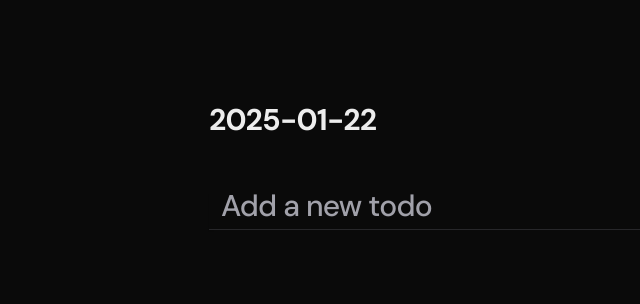
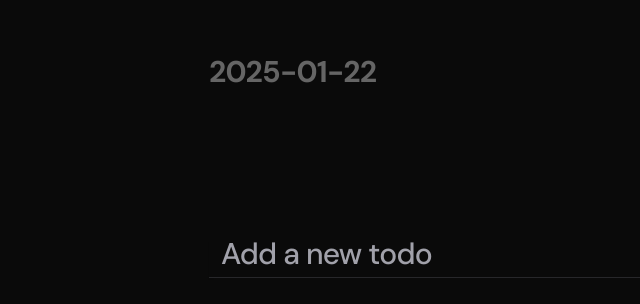
Before and after one commit to preetsuthar17/Minimal-Todo, a Next.js app: page / in a window 1280 px wide. Shown: the part 234-538 px from the top of the page, without its empty margins (207-847 px from the left). Built offline with nearby package versions, Linux system fonts and the light colour scheme.

Commit message:
feat: improve todo list layout and enhance editing experience with animations

```diff
--- a/src/pages/index.tsx
+++ b/src/pages/index.tsx
@@ -88,12 +88,13 @@ export default function Home() {
 
   return (
     <div
-      className={`${dmSans.variable} min-h-screen p-8 pb-20 gap-8 sm:p-20 font-[family-name:var(--font-dm-sans)] flex justify-center items-center flex-col font-medium tracking-tighter`}
+      className={`${dmSans.variable} min-h-screen p-8 pb-20 gap-8 sm:p-20 font-[family-name:var(--font-dm-sans)] flex justify-center items-center  text-left flex-col font-medium tracking-tighter`}
     >
-      <div className="w-full max-w-md space-y-6 flex justify-center flex-col">
-        <h1 className="text-3xl font-bold">
+      <div className="w-full max-w-md gap-[4rem] flex justify-center flex-col">
+        <h1 className="text-3xl opacity-40 font-bold text-left flex items-start justify-start">
           {new Date().toISOString().split("T")[0]}
         </h1>
+        <div className="flex gap-4 flex-col">
           <AnimatePresence initial={false}>
             {todos.map((todo) => (
               <motion.div
@@ -165,6 +166,7 @@ export default function Home() {
             ))}
           </AnimatePresence>
         </div>
+
         <AnimatePresence initial={false}>
           <motion.div className="w-full max-w-md mt-6">
             <Input
@@ -183,5 +185,6 @@ export default function Home() {
           </motion.div>
         </AnimatePresence>
       </div>
+    </div>
   );
 }
```
Lines whose indentation alone changed are shown as unchanged.
